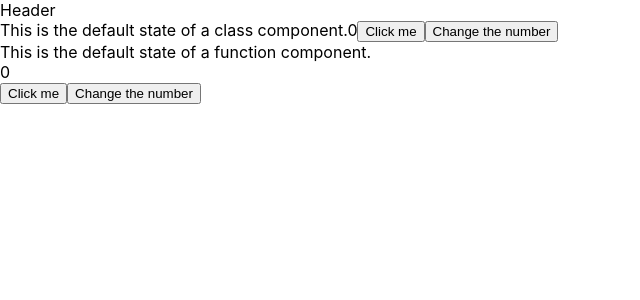
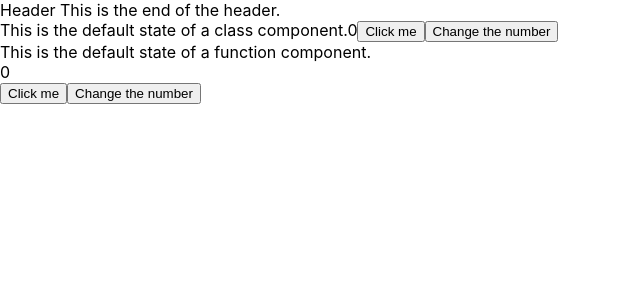
Before and after one commit to MS-Cinti/w14-practice, a React (Create React App) app: page / in a window 1280 px wide. Shown: the top 300 px of the page, without its empty margins (0-640 px from the left). Built offline with nearby package versions, Linux system fonts and the light colour scheme.

Commit message:
added some changes

```diff
--- a/src/components/Header.jsx
+++ b/src/components/Header.jsx
@@ -1,9 +1,12 @@
 import React from 'react'
 
-function Header() {
-  return (
-    <div>Header</div>
-  )
+//ez történik a háztető alatt, amikor a jsx-ben létrehozunk egy divet pl
+function Header(props) {
+    //ha a returnnel egy sorban van a kód, akkor nem kell a () jele
+  /*return <div>Header {toHeader}</div>*/
+  //1.arg: milyen típusú elemet akarunk létrehozni, 2.arg: null, 3.arg: `` között szöveg
+    //return React.createElement("div", null, `Header ${toHeader}`)
+    return <div>Header {props.to}</div>
 }
 
 export default Header
--- a/src/index.js
+++ b/src/index.js
@@ -8,7 +8,7 @@ import Header from './components/Header';
 const root = ReactDOM.createRoot(document.getElementById('root'));
 root.render(
   <React.StrictMode>
-    <Header />
+    <Header to="This is the end of the header."/>
     <ButtonWithClass />
     <ButtonWithHooks />
   </React.StrictMode>
```
